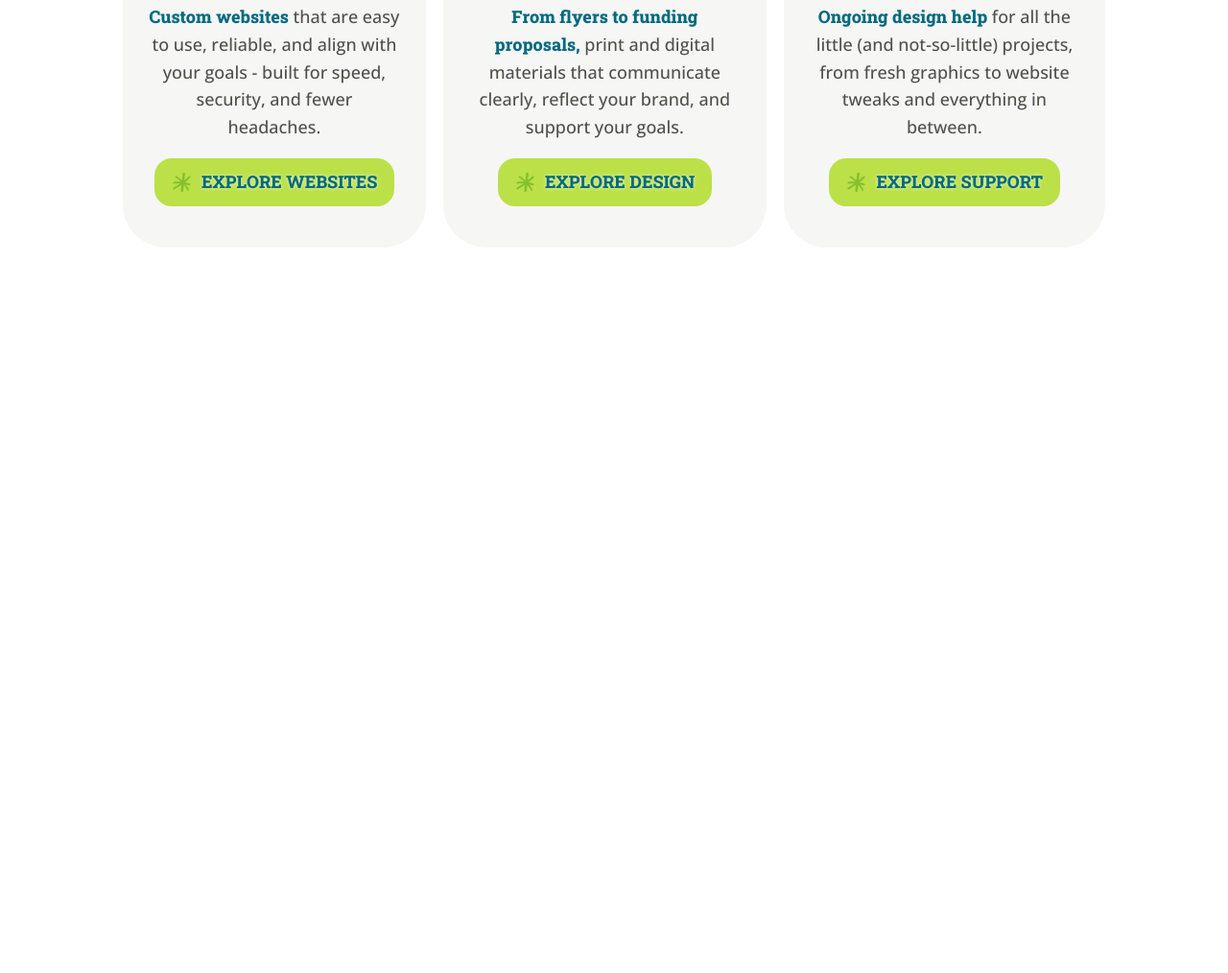
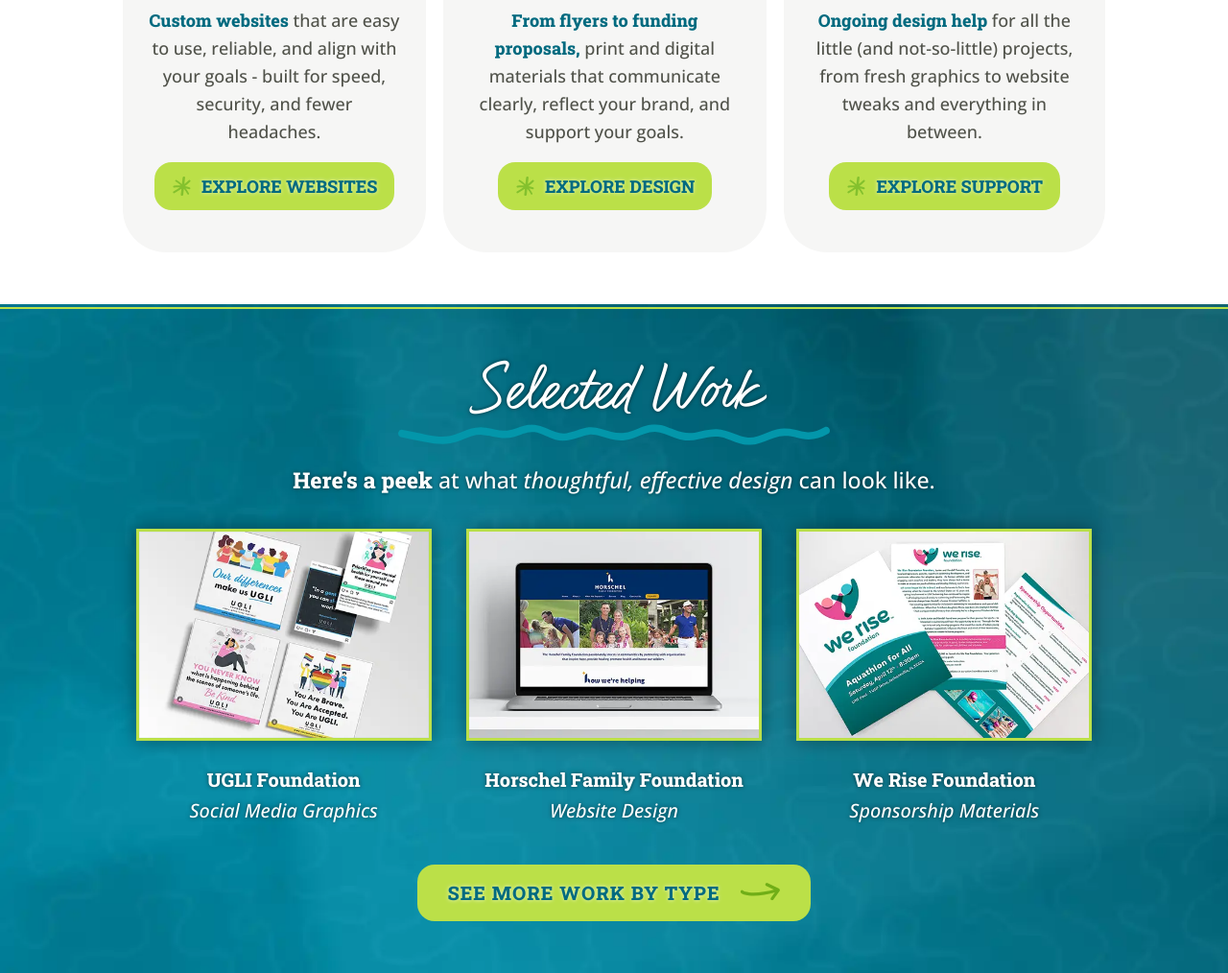
Before and after one commit to Ttesori/td-site, an Eleventy site: page src/index.html in a window 1280 px wide. Shown: the part 1517-2531 px from the top of the page at 96% size. Before the commit the page ends 1829 px from the top, so only its background shows below. Built offline with nearby package versions, Linux system fonts and the light colour scheme; Eleventy itself is replaced by a stand-in of ours; files that its build step writes are made by us from their sources; what @11tyrocks/eleventy-plugin-lightningcss would draw is missing.

Commit message:
Add featured work section

```diff
--- a/src/css/includes/_base.css
+++ b/src/css/includes/_base.css
@@ -6,13 +6,14 @@
   --color-primary-dark: #006a7f;
   --color-accent-light: #c9f24e;
   --color-accent: #bbe048;
-  --color-accent-dark: #84c12d;
+  --color-accent-dark: #70ae17;
   --color-dark: #50524a;
   --color-light: #dbdbd7;
   --color-lighter: #f6f6f5;
   --color-white: #ffffff;
   --color-black: #000000;
   --shadow-dark: rgba(0, 0, 0, 0.6);
+  --shadow-dark-4: rgba(0, 0, 0, 0.4);
   --shadow-light: rgba(255, 255, 255, 0.7);
   --dark-overlay: rgba(0, 55, 65, 0.9);
 
--- a/src/css/includes/_utils.css
+++ b/src/css/includes/_utils.css
@@ -307,6 +307,9 @@
 .hidden {
   display: none;
 }
+.pos-rel {
+  position: relative;
+}
 
 .items-center {
   align-items: center;
--- a/src/css/includes/components/_card.css
+++ b/src/css/includes/components/_card.css
@@ -7,10 +7,36 @@
   flex-direction: column;
 }
 
+.cards--sm {
+  margin: var(--space-2) 0;
+  gap: var(--space-4);
+}
+
 .card {
   padding: var(--space-10);
   border-radius: var(--space-9);
   max-width: 30rem;
+  text-align: center;
+}
+
+.card--transparent {
+  padding: var(--space-4);
+  gap: var(--space-2);
+}
+
+.card__img {
+  width: 100%;
+  height: auto;
+}
+
+.card__img--sm {
+  max-width: 16rem;
+}
+.card__img--md {
+  max-width: 23rem;
+}
+
+.cards--center .card {
   text-align: center;
 }
 
@@ -37,14 +63,25 @@
   margin: 0 auto var(--space-4);
 }
 
+.card__copy {
+  margin-bottom: 0;
+}
+
 @media (min-width: 980px) {
   .cards {
     flex-direction: row;
     gap: var(--space-4);
   }
+  .cards--sm {
+    gap: var(--space-2);
+  }
   .card {
     padding: var(--space-6);
     min-height: 27rem;
+  }
+  .cards--sm .card {
+    min-height: 16rem;
+    padding: var(--space-3);
   }
   .card__title {
     font-size: var(--text-lg);
--- a/src/css/includes/components/_featured.css
+++ b/src/css/includes/components/_featured.css
@@ -12,6 +12,17 @@
   text-shadow: var(--shadow-dark) 0 0 0.25rem;
 }
 
+.featured--primary-dark {
+  background: url('/img/bkg-primary-dark.webp');
+  background-size: cover;
+  color: white;
+  text-shadow: var(--shadow-dark) 0 0 0.25rem;
+}
+
+.featured__cta {
+  margin-top: var(--space-6);
+}
+
 .featured__title {
   font-family: var(--font-headline);
   font-size: 3rem;
@@ -24,9 +35,24 @@
 .featured__title--wdeco {
 }
 
+.featured--center {
+  text-align: center;
+}
+
 .featured__title .accent {
   height: 2.5rem;
   width: 2.5rem;
+}
+
+.featured__title--accent-b {
+  display: flex;
+  flex-direction: column;
+  justify-content: center;
+  align-items: center;
+}
+
+.featured__subtitle {
+  font-weight: normal;
 }
 
 .featured__copy p {
@@ -62,6 +88,9 @@
   .featured {
     min-height: 22rem;
   }
+  .featured .container {
+    max-width: var(--break-lg);
+  }
   .featured__icon {
     max-width: 175px;
   }
@@ -77,3 +106,9 @@
     text-align: left;
   }
 }
+
+@media (min-width: 1024px) {
+  .featured {
+    padding: var(--space-10) var(--space-8);
+  }
+}
--- a/src/css/includes/components/btn/_btn.css
+++ b/src/css/includes/components/btn/_btn.css
@@ -12,6 +12,7 @@
   font-size: 0.95rem;
   max-width: 500px;
   transition: all 0.2s;
+  position: relative;
 }
 
 .btn-wdeco {
@@ -21,9 +22,18 @@
   gap: var(--space-2);
 }
 
+.btn-wdeco--lg {
+  gap: var(--space-4);
+}
+
 .btn-lg {
   padding: var(--space-3) var(--space-6);
   font-size: 1rem;
+}
+
+.btn-xl {
+  padding: var(--space-4) var(--space-7);
+  font-size: 1.1rem;
 }
 
 .btn-primary {
--- a/src/css/main.css
+++ b/src/css/main.css
@@ -6,6 +6,11 @@
 body {
   font-family: var(--font-copy);
   color: var(--color-dark);
+}
+
+div,
+main {
+  position: relative;
 }
 
 .accent {
@@ -20,6 +25,13 @@
   background-size: contain;
 }
 
+.accent--arrow {
+  background: url('/img/accent-arrow.svg') no-repeat right;
+  background-size: contain;
+  width: 3rem;
+  position: relative;
+}
+
 .accent--star-dark {
   background: url('/img/star-accent-dark.svg');
   background-size: contain;
@@ -30,6 +42,14 @@
   background: url('/img/accent-underline.svg') no-repeat bottom left;
   background-size: contain;
   padding-bottom: 0.75rem;
+}
+
+.accent-underline--primary {
+  display: block;
+  background: url('/img/accent-underline-primary.svg') no-repeat bottom center;
+  background-size: contain;
+  height: 1.25rem;
+  width: 25rem;
 }
 
 .accent--dots {
@@ -47,7 +67,7 @@
   width: 100vw;
   height: 2px;
   position: absolute;
-  bottom: -4px;
+  bottom: -5px;
   left: 0;
   background: var(--color-accent);
   z-index: 49;
@@ -93,6 +113,18 @@
   line-height: var(--line-height-sm);
 }
 
+.work__title {
+  font-family: var(--font-title);
+  font-weight: bold;
+}
+.work__desc {
+  font-style: italic;
+}
+.work__img {
+  border: 3px solid var(--color-accent);
+  box-shadow: var(--shadow-dark-4) 0 0 var(--space-4);
+}
+
 @media (min-width: 600px) {
   .main_content__title--wdeco .accent {
     display: block;
--- a/src/index.html
+++ b/src/index.html
@@ -47,9 +47,10 @@
   </div>
 </section>
 
-<main class="main_content">
+<main class="main_content b-after">
   <article class="container">
-    <h2 class="main_content__title main_content__title--wdeco"><span class="accent accent--dots"></span> How I Can Help
+    <h2 class="main_content__title main_content__title--wdeco"><span class="accent accent--dots"></span> How I
+      Can Help
       <span class="accent accent--dots"></span>
     </h2>
     <h3 class="main_content__subtitle"><span class="first-line">From websites to flyers </span>to <em>“can you just make
@@ -88,3 +89,43 @@
     </div>
   </article>
 </main>
+<aside class="featured featured--primary-dark featured--center py-">
+  <div class="container">
+    <h2 class="featured__title  featured__title--accent-b">Selected Work <span class="accent-underline--primary"></span>
+    </h2>
+    <h3 class="featured__subtitle"><strong class="font-title">Here’s a peek</strong> at what <em>thoughtful, effective
+        design</em> can look
+      like.</h3>
+    <div class="cards cards--sm cards--center">
+      <div class="card card--transparent">
+        <img src="/img/work/ugli-sm_sm.webp" alt="An image showcasing 5 social media graphics" width="414" height="283"
+          class="card__img card__img--md work__img">
+        <p class="card__copy"><span class="work__title">UGLI Foundation</span><br>
+          <span class="work__desc">Social Media Graphics</span>
+        </p>
+      </div>
+      <div class="card card--transparent">
+        <img src="/img/work/hff-website_sm.webp" alt="An image showcasing a website" width="414" height="283"
+          class="card__img card__img--md work__img">
+        <p class="card__copy"><span class="work__title">Horschel Family Foundation</span><br>
+          <span class="work__desc">Website Design</span>
+        </p>
+      </div>
+      <div class="card card--transparent">
+        <img src="/img/work/wrf_deck_sm.webp" alt="An image showcasing a sponsorship deck" width="414" height="283"
+          class="card__img card__img--md work__img">
+        <p class="card__copy"><span class="work__title">We Rise Foundation</span><br>
+          <span class="work__desc">Sponsorship Materials</span>
+        </p>
+      </div>
+    </div>
+  </div>
+  <div class="featured__cta">
+    <div class="btn btn--accent btn-xl btn-wdeco"><span>See more work by type </span><span
+        class="accent accent--arrow"></span>
+    </div>
+  </div>
+
+
+
+</aside>
```
Also changed, not shown: src/img/accent-arrow.svg (added), src/img/accent-underline-primary.svg (added), src/img/bkg-primary-dark.webp (added), src/img/work/hff-website.webp (added), src/img/work/hff-website_sm.webp (added), src/img/work/ugli-sm.webp (added), src/img/work/ugli-sm_sm.webp (added), src/img/work/wrf_deck.webp (added), src/img/work/wrf_deck_sm.webp (added).
